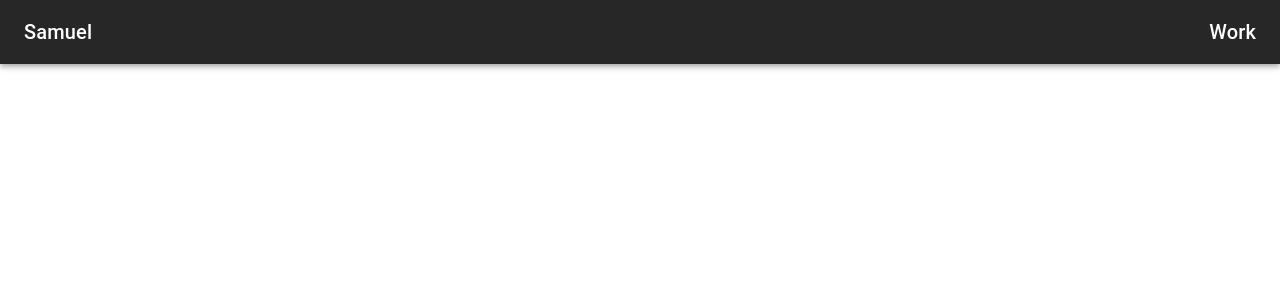
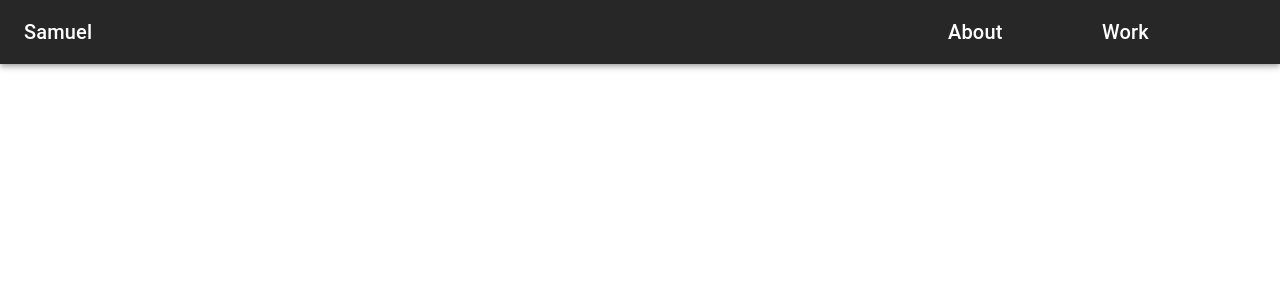
Before and after one commit to SABaltz/showcase, a React (Create React App) app: page / in a window 1280 px wide. Shown: the top 300 px of the page. Built offline with nearby package versions, Linux system fonts and the light colour scheme.

Commit message:
Create Home Page

```diff
--- a/src/App.tsx
+++ b/src/App.tsx
@@ -3,6 +3,7 @@ import {ThemeProvider,} from "@mui/material";
 import {darkTheme} from "./components/Theme";
 import {BrowserRouter, Route, Routes} from "react-router-dom";
 import NavBar from "./components/NavBar";
+import HomePage from "./components/HomePage";
 
 function App() {
     return (
@@ -13,6 +14,7 @@ function App() {
                         <Route path="/" element={
                             <>
                                 <NavBar></NavBar>
+                                <HomePage></HomePage>
                             </>
                         }>
                         </Route>
--- /dev/null
+++ b/src/components/HomePage.tsx
@@ -0,0 +1,7 @@
+export default function HomePage() {
+    return (
+        <div>
+
+        </div>
+    )
+}
--- a/src/components/NavBar.tsx
+++ b/src/components/NavBar.tsx
@@ -6,16 +6,21 @@ export default function NavBar() {
         <AppBar position="static">
             <Toolbar>
                 <Grid container>
-                    <Grid item>
+                    <Grid item xs={9}>
                         <Typography variant="h6" component="div" sx={{flexGrow: 1}}>
                             Samuel
                         </Typography>
                     </Grid>
-                    <Grid item xs>
+                    <Grid item xs={3}>
                         <Grid container direction="row-reverse">
-                            <Grid item>
+                            <Grid item xs={6}>
                                 <Typography variant="h6" component="div" sx={{flexGrow: 1}}>
                                     Work
+                                </Typography>
+                            </Grid>
+                            <Grid item xs={6}>
+                                <Typography variant="h6" component="div" sx={{flexGrow: 1}}>
+                                    About
                                 </Typography>
                             </Grid>
                         </Grid>
```
